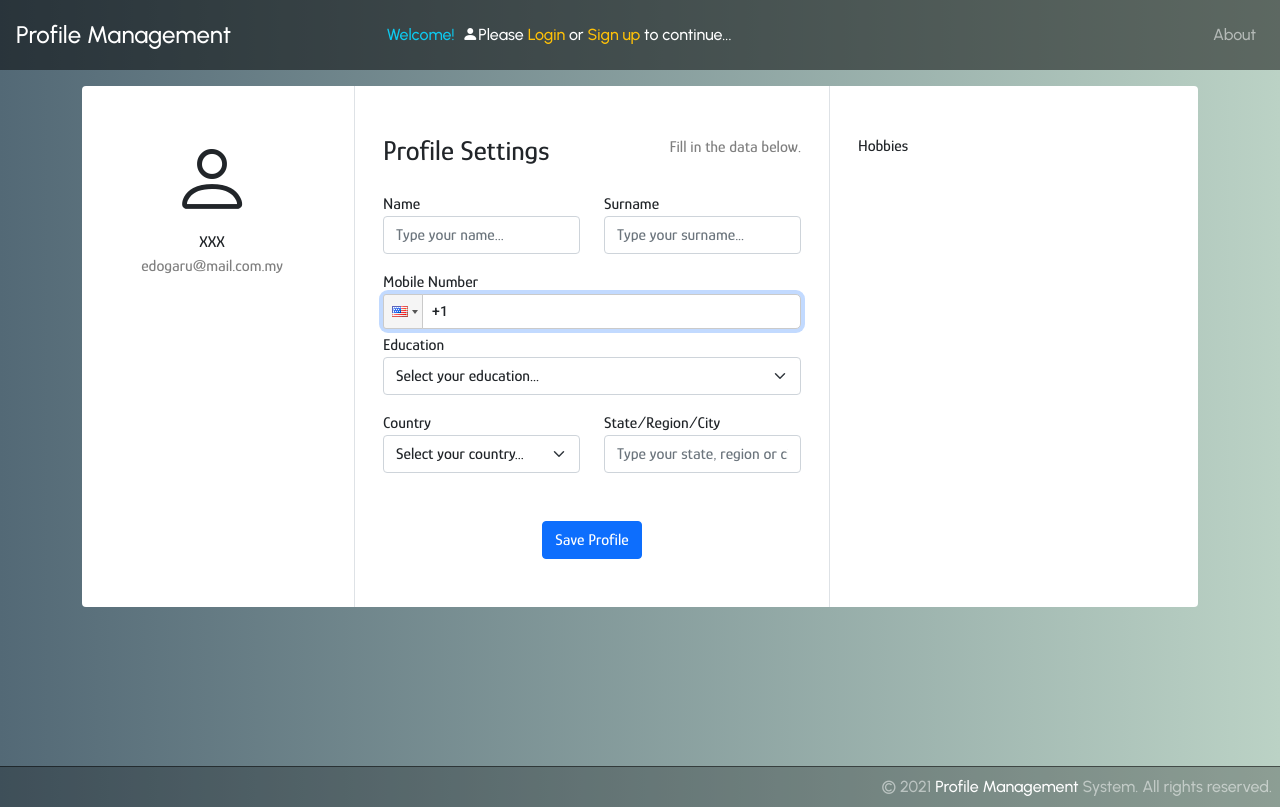
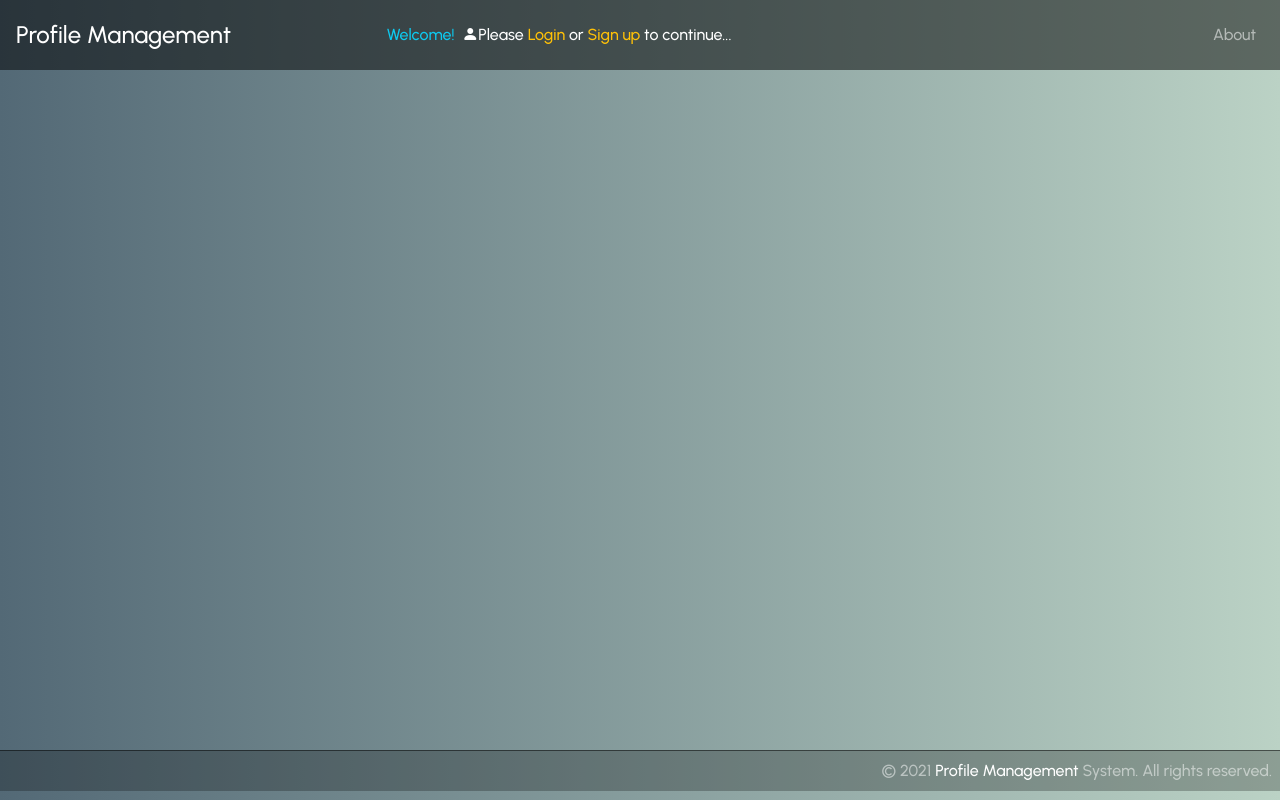
Before and after one commit to fbatuhanr/Profile-Management-Frontend, a React (Create React App) app: page /profile in a window 1280 px wide. Built offline with nearby package versions, Linux system fonts and the light colour scheme; no server answers.

Commit message:
Update App.js

```diff
--- a/src/App.js
+++ b/src/App.js
@@ -40,7 +40,7 @@ function App() {
           </Route>
           <Route path="/about" component={About} />
           <Route path="/users" component={Users} />
-          <Route path="/profile" component={Profile} />
+          {userInfo.isLoggedIn && <Route path="/profile" component={Profile} /> }
         </Switch>
       </Content>
       <Footer/>
```
